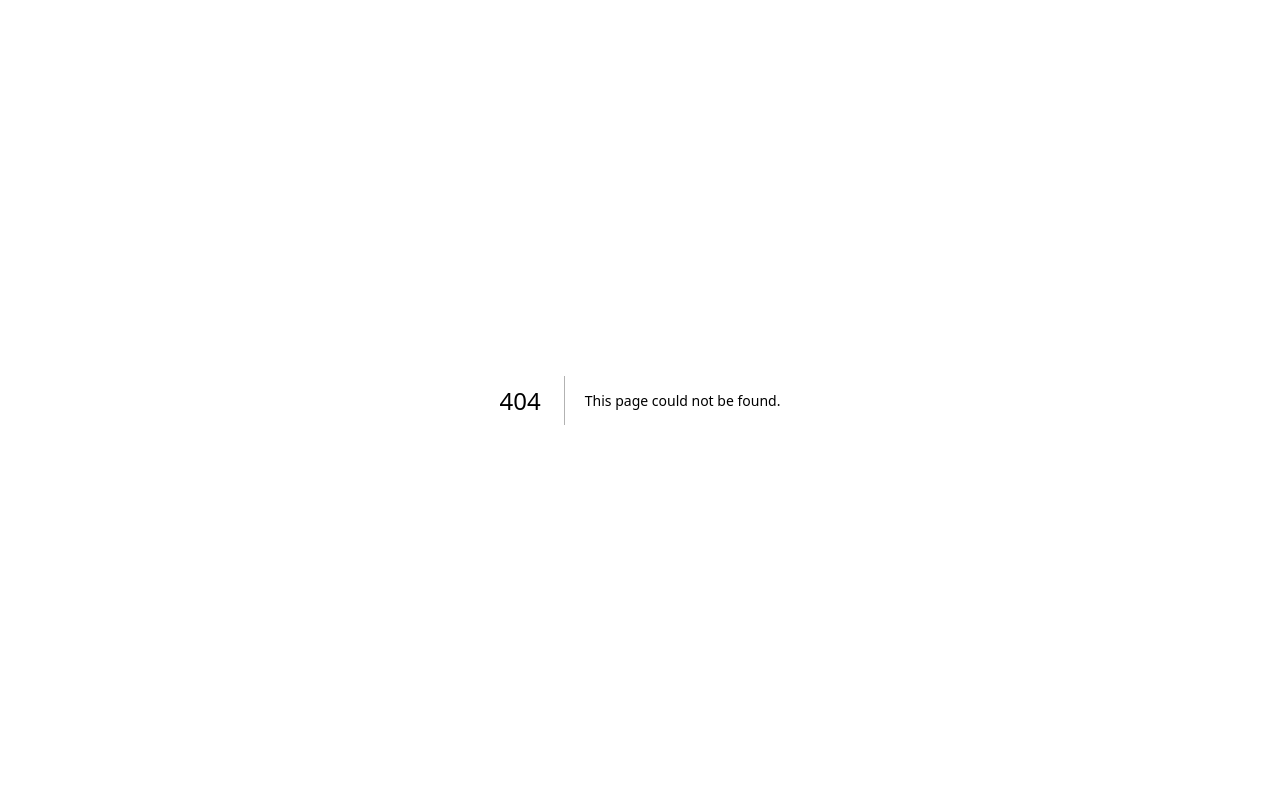
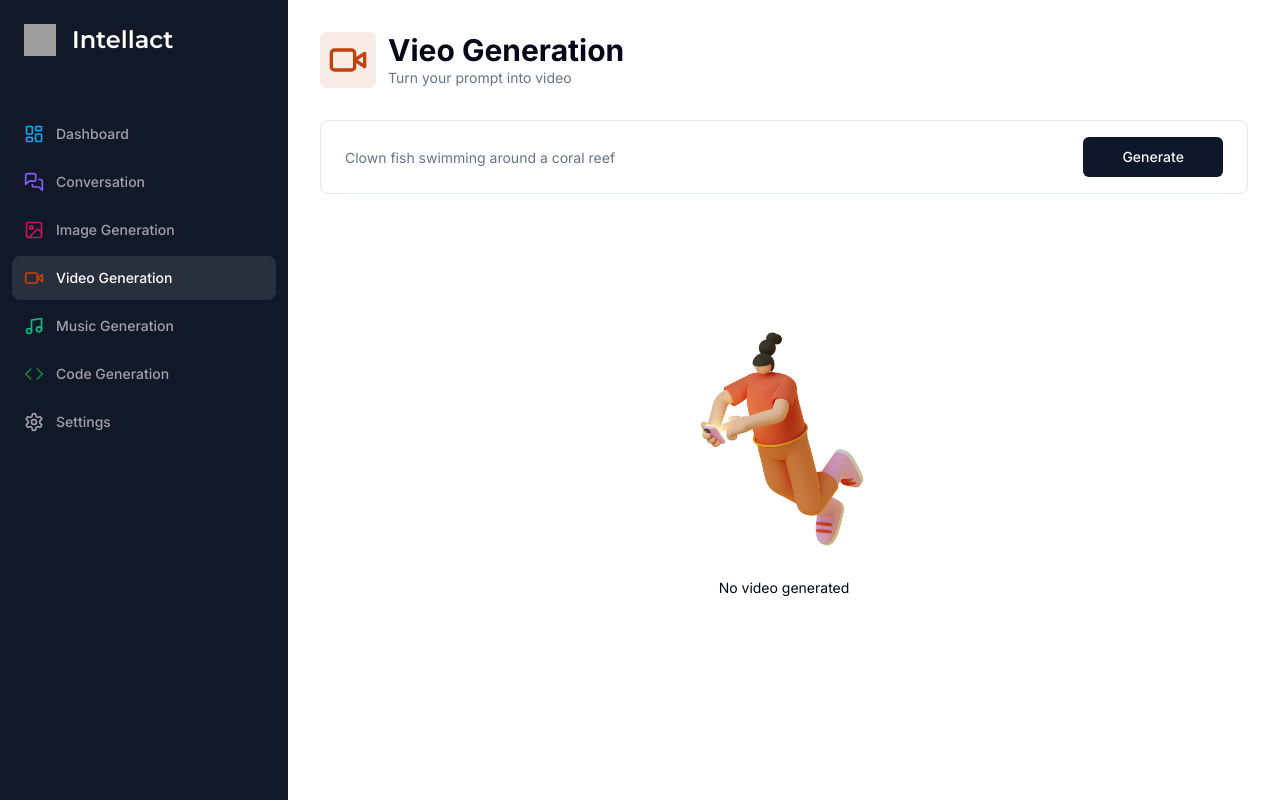
Before and after one commit to 20santi/Intellact-AI, a Next.js app: page /video in a window 1280 px wide. Before the commit this address had no page. Built offline with nearby package versions, Linux system fonts and the light colour scheme; grey boxes are pictures that could not be loaded.

Commit message:
add create video featurer

```diff
--- /dev/null
+++ b/app/(dashboard)/(routes)/video/constant.tsx
@@ -0,0 +1,7 @@
+import * as z from "zod";
+
+export const formSchema = z.object({
+  prompt: z.string().min(1, {
+    message: "Video prompt is required",
+  }),
+});
--- /dev/null
+++ b/app/(dashboard)/(routes)/video/page.tsx
@@ -0,0 +1,109 @@
+"use client";
+
+import axios from "axios";
+import * as z from "zod";
+import { Heading } from "@/components/Heading";
+import { Music, VideoIcon } from "lucide-react";
+import { useForm } from "react-hook-form";
+import { formSchema } from "./constant";
+import { zodResolver } from "@hookform/resolvers/zod";
+import { Form, FormControl, FormField, FormItem } from "@/components/ui/form";
+import { Input } from "@/components/ui/input";
+import { Button } from "@/components/ui/button";
+import { useRouter } from "next/navigation";
+import { useState } from "react";
+import { Empty } from "@/components/Empty";
+import { Loader } from "@/components/Loader";
+
+const VideoPage = () => {
+  const router = useRouter();
+  const [video, setVideo] = useState<string>();
+
+  const form = useForm<z.infer<typeof formSchema>>({
+    resolver: zodResolver(formSchema),
+    defaultValues: {
+      prompt: "",
+    },
+  });
+
+  const isLoading = form.formState.isSubmitting;
+
+  const onSubmit = async (values: z.infer<typeof formSchema>) => {
+    try {
+      setVideo(undefined);
+      const response = await axios.post("/api/video", values);
+
+      setVideo(response.data[0]);
+      form.reset();
+    } catch (error: any) {
+      //TODO: open pro model
+      console.log(error);
+    } finally {
+      router.refresh();
+    }
+  };
+
+  return (
+    <div className="">
+      <Heading
+        title="Vieo Generation"
+        description="Turn your prompt into video"
+        icon={VideoIcon}
+        iconColor="text-orange-700"
+        bgColor="bg-orange-700/10"
+      />
+      <div className="px-4 lg:px-8">
+        <div>
+          <Form {...form}>
+            <form
+              onSubmit={form.handleSubmit(onSubmit)}
+              className="rounded-lg border w-full p-4 px-3 md:px-6 focus-within:shadow-sm grid
+              grid-cols-12 gap-2"
+            >
+              <FormField
+                name="prompt"
+                render={({ field }) => (
+                  <FormItem className="col-span-12 lg:col-span-10">
+                    <FormControl className="m-0 p-0">
+                      <Input
+                        className="border-0 outline-none focus-visible:ring-0 focus-visible:ring-transparent"
+                        disabled={isLoading}
+                        placeholder="Clown fish swimming around a coral reef"
+                        {...field}
+                      />
+                    </FormControl>
+                  </FormItem>
+                )}
+              />
+              <Button
+                className="col-span-12 lg:col-span-2 w-full"
+                disabled={isLoading}
+              >
+                Generate
+              </Button>
+            </form>
+          </Form>
+        </div>
+        <div className="space-y-4 mt-4">
+          {isLoading && (
+            <div className="p-8 rounded-lg w-full flex items-center justify-center bg-muted">
+              <Loader />
+            </div>
+          )}
+          {!video && !isLoading && (
+            <div>
+              <Empty label="No video generated" />
+            </div>
+          )}
+          {video && (
+            <video controls className="w-full aspect-video mt-8 rounded-lg border bg-black">
+              <source src={video}/>
+            </video>
+          )}
+        </div>
+      </div>
+    </div>
+  );
+};
+
+export default VideoPage;
--- /dev/null
+++ b/app/api/video/route.ts
@@ -0,0 +1,37 @@
+import { auth } from "@clerk/nextjs";
+import { NextResponse } from "next/server";
+import Replicate from "replicate";
+
+const replicate = new Replicate({
+  auth: process.env.REPLICATE_API_TOKEN,
+});
+
+export async function POST(req: Request) {
+  try {
+    const { userId } = auth();
+    const body = await req.json();
+    const { prompt } = body;
+
+    if (!userId) {
+      return new NextResponse("Unauthorized", { status: 401 });
+    }
+
+    if (!prompt) {
+      return new NextResponse("Prompt are required", { status: 400 });
+    }
+
+    const reponse = await replicate.run(
+      "anotherjesse/zeroscope-v2-xl:9f747673945c62801b13b84701c783929c0ee784e4748ec062204894dda1a351",
+      {
+        input: {
+          prompt: prompt
+        }
+      }
+    );
+
+    return NextResponse.json(reponse);
+  } catch (error) {
+    console.log("VIDEO_ERROR :->  ", error);
+    return new NextResponse("Internal Error", { status: 500 });
+  }
+}
```
